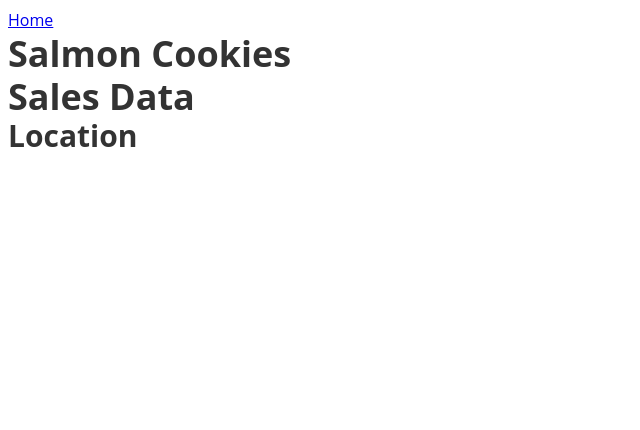
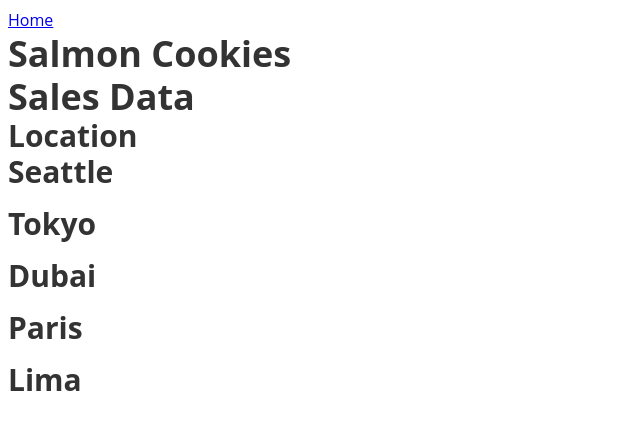
Before and after one commit to SophiaG20/cookie-stand, a plain HTML site: page sales.html in a window 1280 px wide. Shown: the whole page, without its empty margins (0-640 px from the left). Drawn offline with Linux system fonts and the light colour scheme.

Commit message:
added branch

```diff
--- a/app.js
+++ b/app.js
@@ -24,7 +24,7 @@ hourlySales: function () {
     }
 }
 },
-render: function () {
+render() {
     this.hourlySales();
     let section = document.getElementById('seattle');
     let header = document.createElement('h2');
@@ -39,7 +39,6 @@ render: function () {
     let total = document.createElement('li');
     list.appendChild(total);
     total.textContent = `Total: ${this.totalCookiesSold} cookies`;
-    }
 };
 let tokyo = {
     city: 'Tokyo',
--- a/sales.html
+++ b/sales.html
@@ -18,5 +18,17 @@
             Sales Data
         </h1>
         <h2>Location</h2>
-    </header>
+        <h2>Seattle</h2>
+        <ul id = "seattle"></ul>
+        <h2>Tokyo</h2>
+        <ul id = "tokyo"></ul>
+        <h2>Dubai</h2>
+        <ul id = "dubai"></ul>
+        <h2>Paris</h2>
+        <ul id = "paris"></ul>
+        <h2>Lima</h2>
+        <ul id = "lima"></ul>
+    </main>
+    <script src="app.js"></script>
+</body>
 </html>
```
